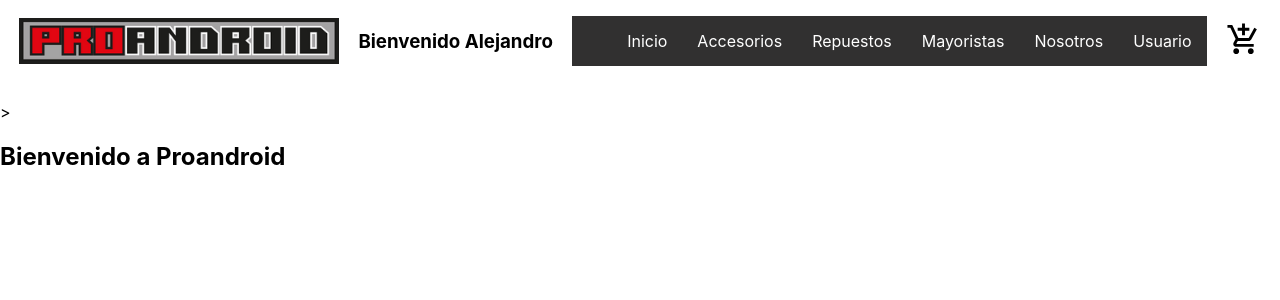
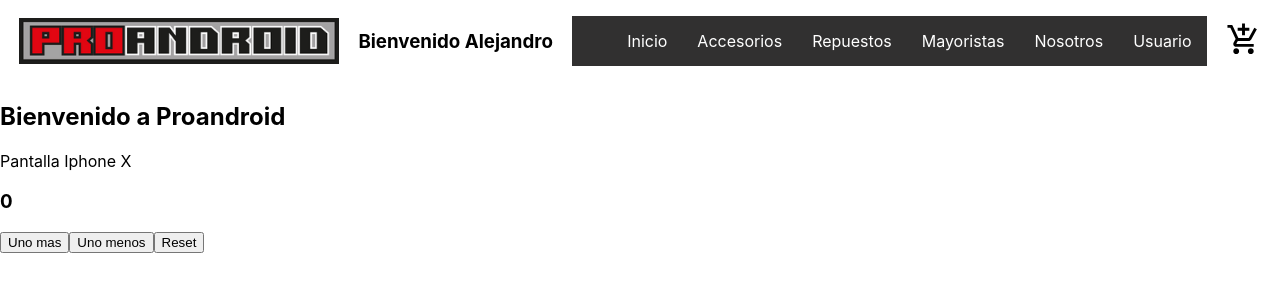
Before and after one commit to AlejandroJSR/reactjsAleSoto, a React (Create React App) app: page / in a window 1280 px wide. Shown: the top 300 px of the page. Built offline with nearby package versions, Linux system fonts and the light colour scheme.

Commit message:
desafio 4

```diff
--- a/src/App.js
+++ b/src/App.js
@@ -1,7 +1,7 @@
 import React from 'react';
 import Header from './components/header';
 import ItemListContainer from './components/ItemsListContainer.js';
-
+import MiComponente from './components/MiComponente';
 const App = () => {
 
   const nombre = "Alejandro";
@@ -12,6 +12,8 @@ const App = () => {
     <>
     <Header nombre={nombre} id="1" apellido={apellido}/>
     <ItemListContainer greeting={greeting}/>
+   <MiComponente />
+
     </>
 
   )
--- /dev/null
+++ b/src/components/MiComponente.js
@@ -0,0 +1,29 @@
+import React, {useState} from 'react';
+
+const MiComponente = () => {
+
+const [contador, setContador] = useState(0);
+
+let numero = 0;
+
+const   sumar = () => {
+    setContador(contador + 1);}
+
+const   restar = () => {
+    setContador(contador - 1);}
+
+const   reset = () => {
+    setContador(0);}
+
+return (
+    <>
+    <div>Pantalla Iphone X</div>
+    <h3>{contador}</h3>
+    <button onClick={sumar}>Uno mas</button>
+    <button onClick={restar}>Uno menos</button>
+    <button onClick={reset}>Reset</button>
+    </>
+)
+}
+
+export default MiComponente
--- a/src/components/header.js
+++ b/src/components/header.js
@@ -31,7 +31,7 @@ const Header = ({nombre, apellido, id}) => {
 
     </header>
 
-    <h2> </h2>>
+    <h2> </h2>
 
     <greeting>
 
```
